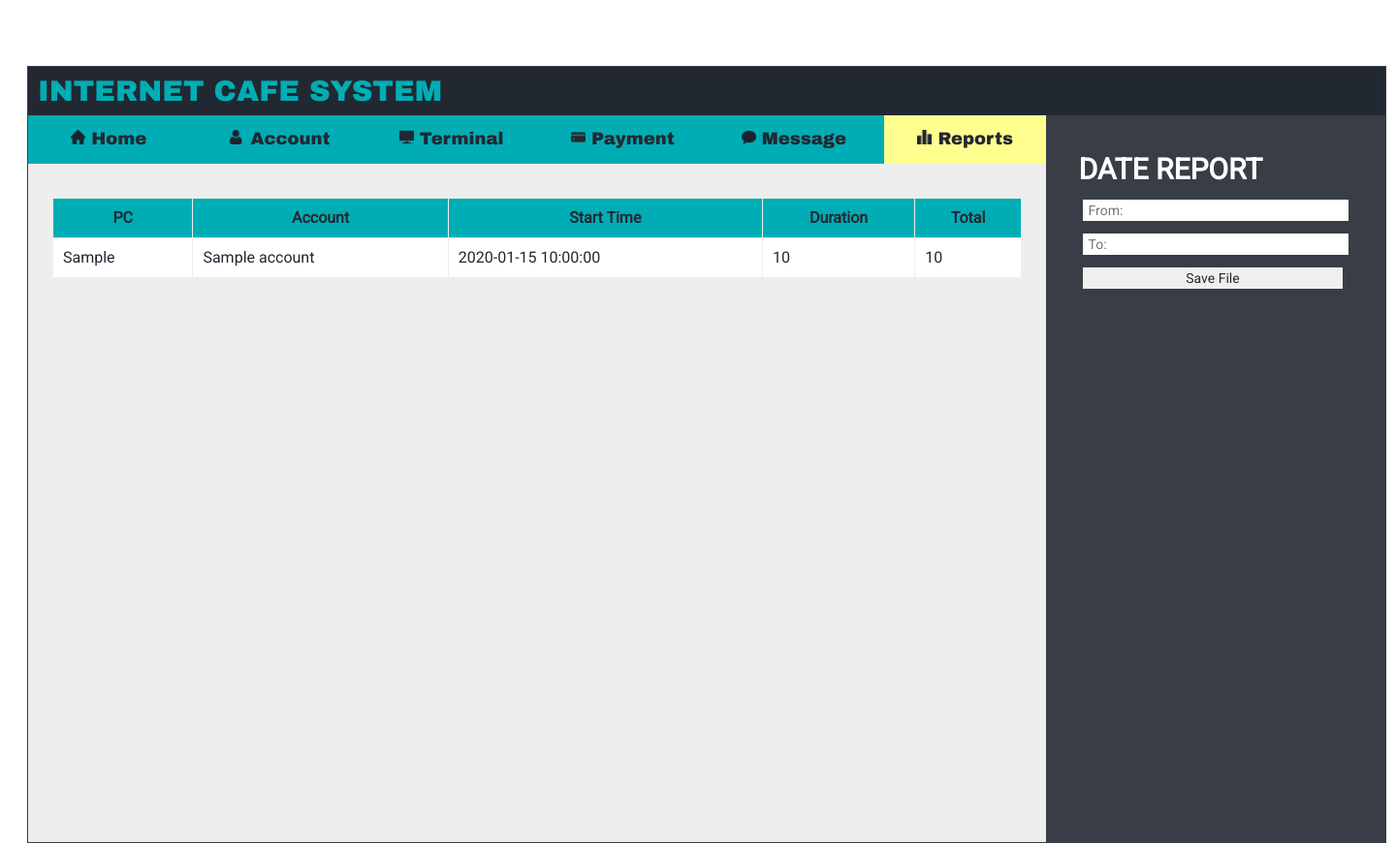
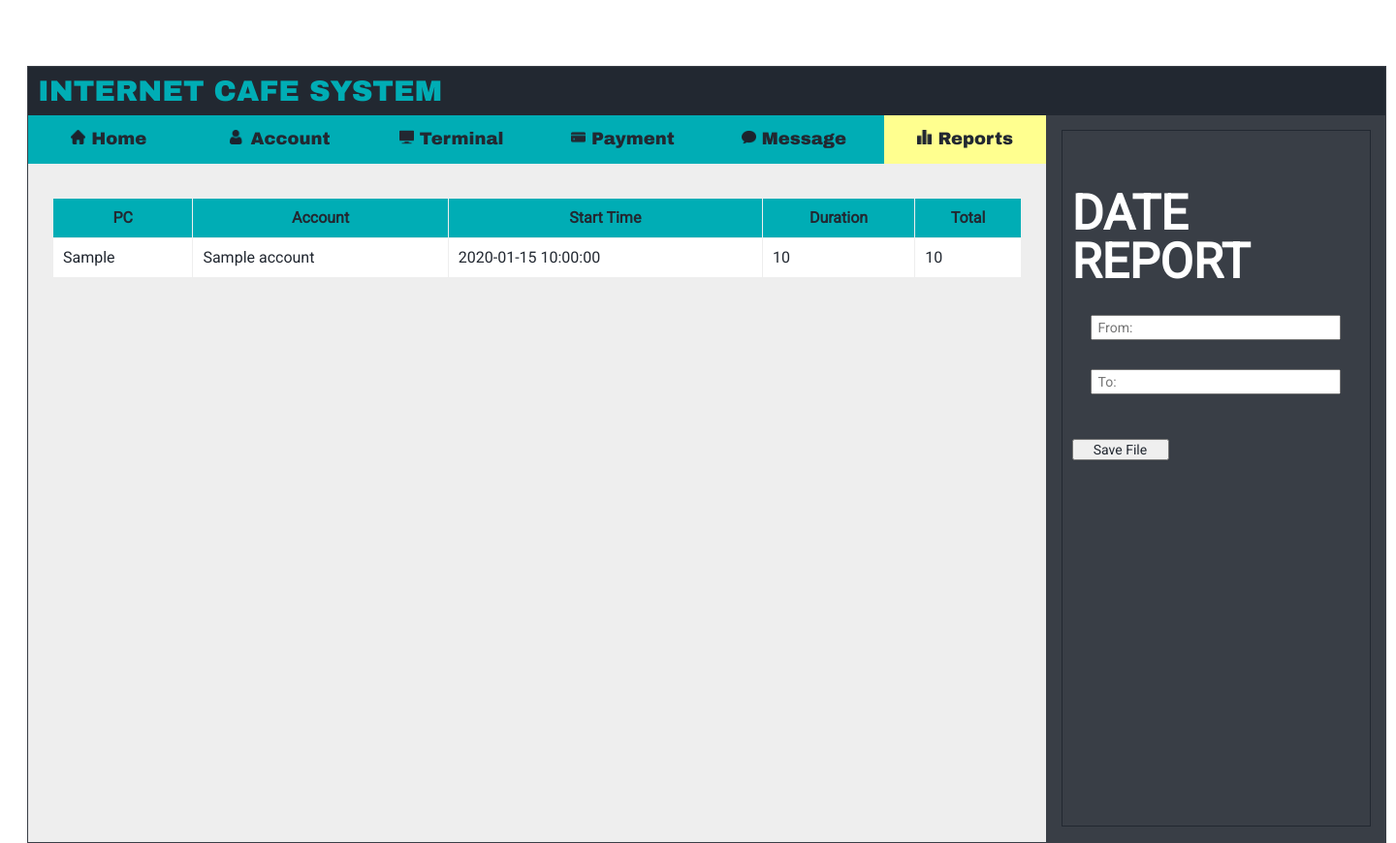
Before and after one commit to TriangleBear/Internet_Cafe_System, a Python web app: template templates/reports.html in a window 1440 px wide. Shown: the whole page at 97% size. Run offline with Jinja, Linux system fonts and the light colour scheme; the template is opened without the code that fills it: most values are stand-ins (such as "Sample title", 1, 10 or a date in 2020).

Commit message:
Forms update within home and reports

```diff
--- a/templates/reports.html
+++ b/templates/reports.html
@@ -76,12 +76,20 @@
 
             <!-- Form -->
             <div class="box box3">
-                <form action="/submit" class="reports-submit" method="POST">
-                    <h1>&nbsp;DATE REPORT</h1>
-                    <input class="reports-input" type="text" name="from" placeholder="&nbsp;From:">
-                    <input class="reports-input" type="text" name="to" placeholder="&nbsp;To:">
-                    <input class="reports-input" type="submit" value="Save File">
-                </form>
+                <h1 class="reports-submit">
+                    <br />DATE REPORT<br />
+                    <form action="/submit" method="POST">
+                        <label>
+                            <input class="reports-input" type="text" name="from" placeholder="&nbsp;From:">
+                        </label>
+                        <label>
+                            <input class="reports-input" type="text" name="to" placeholder="&nbsp;To:">
+                        </label>
+                        <label>
+                            <input class="save-file" type="submit" value="Save File">
+                        </label>
+                    </form>
+                </h1>
             </div>
 
             <!-- Table -->
--- a/templates/styles/style.css
+++ b/templates/styles/style.css
@@ -91,34 +112,54 @@
     grid-row: 1/4;
 }
     /* Home */
-
     .home {
-        border: solid 1px #333;
-        width: 297px;
-        height: 697px;
-        padding: 11px;
+        border: #222831 1px solid;
+        margin: auto;
+        padding: 20px;
+        width: 280px;
+        height: 678px;
         font-family: 'Roboto', sans-serif;
-        font-size: 15px;
+        font-size: 90px;
         color: #FFFFFF;
+        line-height: 90px;
+    }
+    .logout{
+        margin: auto;
+        width: 100px;
+        font-family: 'Roboto', sans-serif;
+        font-size: 14px;
+        color: #222831;
         line-height: 20px;
      }
 
     /* Reports */
     .reports-submit {
+        border: #222831 1px solid;
+        margin: auto;
+        padding: 10px;
         width: 297px;
         height: 697px;
-        padding: 11px;
         font-family: 'Roboto', sans-serif;
-        font-size: 15px;
+        font-size: 50px;
         color: #FFFFFF;
+        line-height: 50px;
+    }
+
+    .reports-input {
+        display: block;
+        margin: auto;
+        margin-top: 30px;
+        margin-bottom: 20px;
+        width: 250px;
+        font-family: 'Roboto', sans-serif;
+        font-size: 14px;
+        color: #222831;
         line-height: 20px;
     }
 
-    .reports-input {
-        border: solid 1px #393E46;
-        display: block;
-        margin: 11px;
-        width: 270px;
+    .save-file {
+        margin: relative;
+        width: 100px;
         font-family: 'Roboto', sans-serif;
         font-size: 14px;
         color: #222831;
```
Also changed, not shown: other parts of templates/styles/style.css (+21 -24 lines), templates/home.html (+8 -2 lines). Lines whose indentation alone changed are shown as unchanged.
